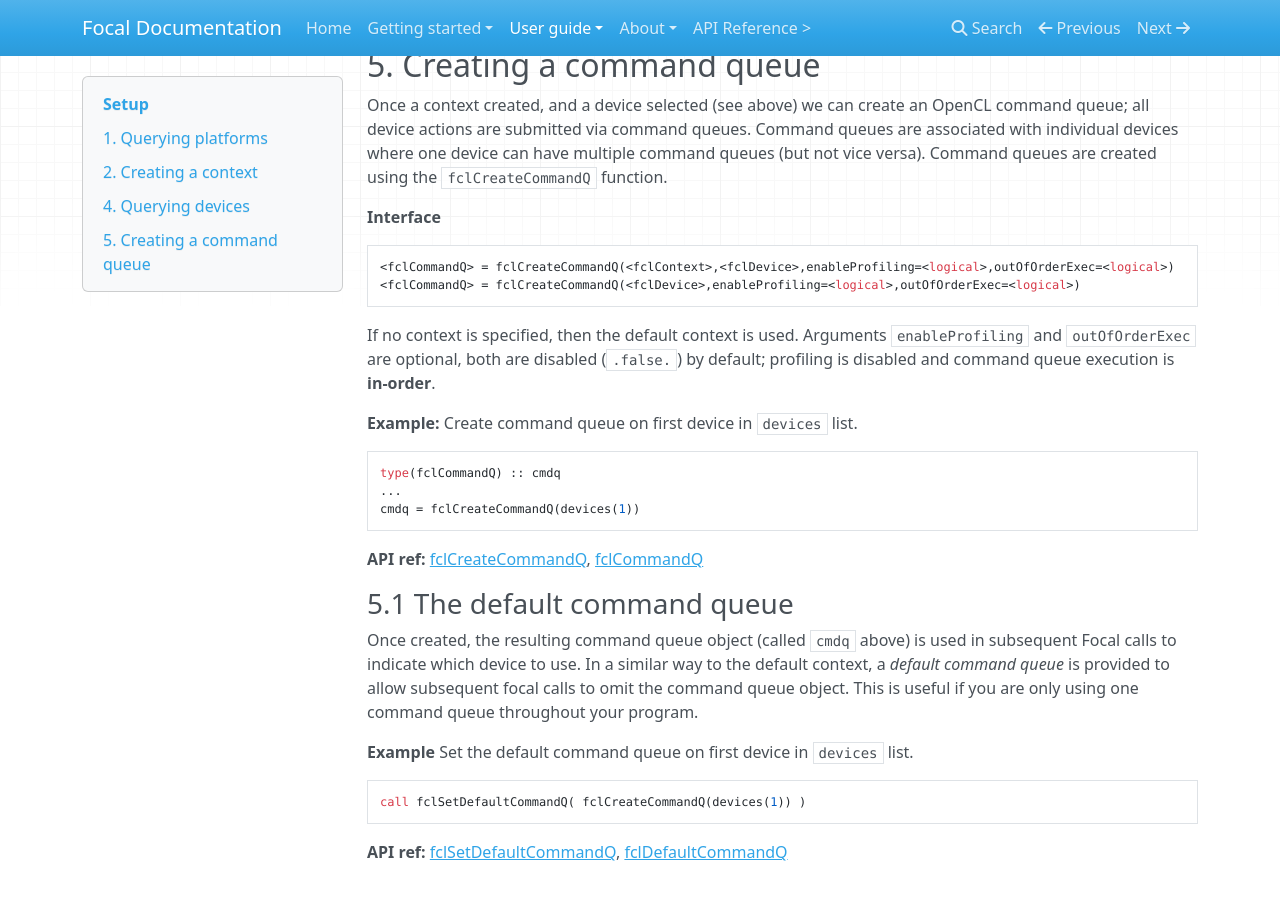
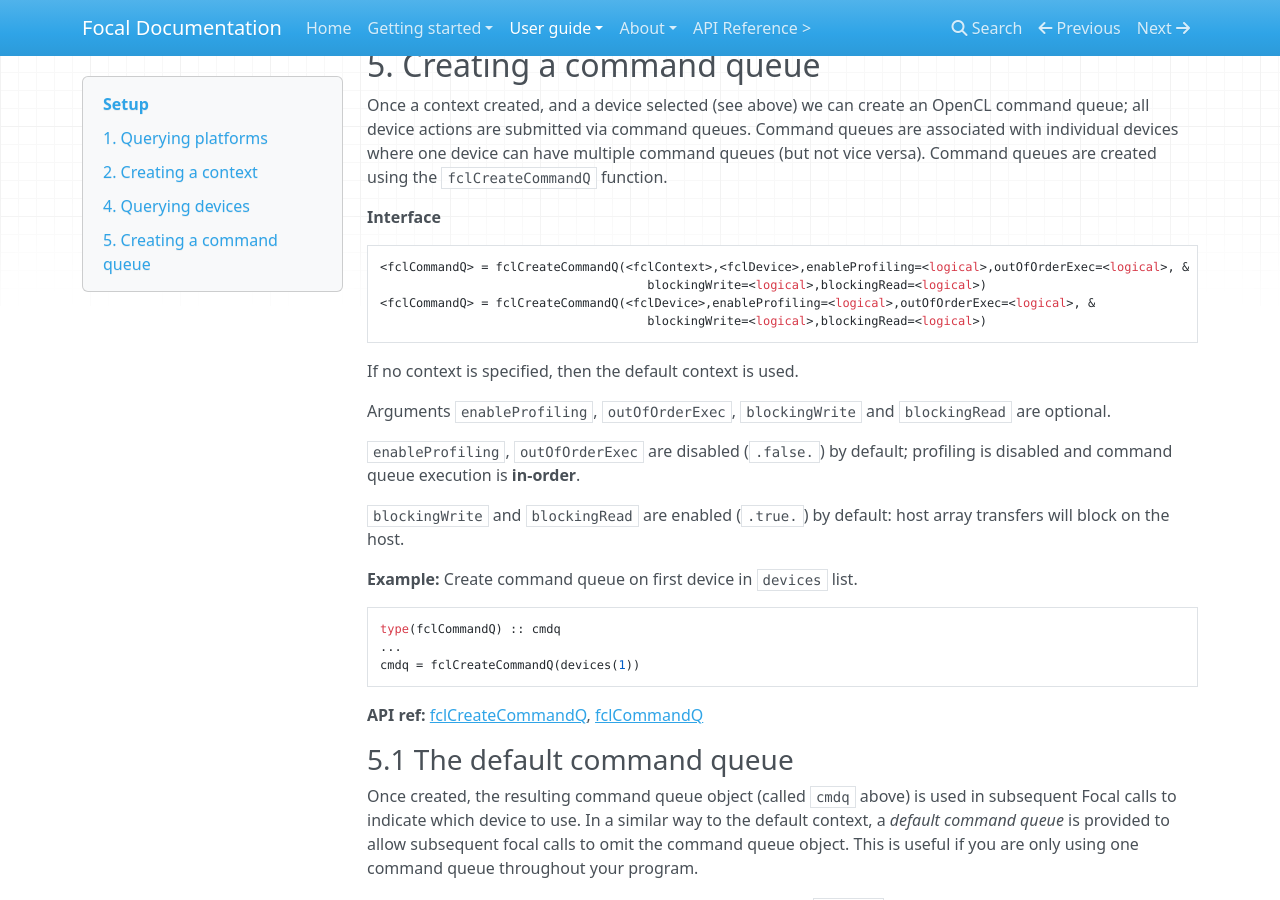
Before and after one commit to LKedward/focal-docs, an MkDocs documentation site: the page built from docs/setup.md, in a window 1280 px wide and 900 px high, scrolled down 2460 px. Built offline with MkDocs 1.6.1, drawn with Linux system fonts in a browser that asks for light colours; nearby versions of some CDN libraries.

Commit message:
Update: setup page with new command queue flags.

````diff
--- a/docs/setup.md
+++ b/docs/setup.md
@@ -142,12 +142,19 @@ Command queues are created using the `fclCreateCommandQ` function.
 __Interface__
 
 ```fortran
-<fclCommandQ> = fclCreateCommandQ(<fclContext>,<fclDevice>,enableProfiling=<logical>,outOfOrderExec=<logical>)
-<fclCommandQ> = fclCreateCommandQ(<fclDevice>,enableProfiling=<logical>,outOfOrderExec=<logical>)
+<fclCommandQ> = fclCreateCommandQ(<fclContext>,<fclDevice>,enableProfiling=<logical>,outOfOrderExec=<logical>, &
+                                     blockingWrite=<logical>,blockingRead=<logical>)
+<fclCommandQ> = fclCreateCommandQ(<fclDevice>,enableProfiling=<logical>,outOfOrderExec=<logical>, &
+                                     blockingWrite=<logical>,blockingRead=<logical>)
 ```
 If no context is specified, then the default context is used.
-Arguments `enableProfiling` and `outOfOrderExec` are optional, both are disabled (`.false.`) by default;
+
+Arguments `enableProfiling`, `outOfOrderExec`, `blockingWrite` and `blockingRead` are optional.
+
+`enableProfiling`, `outOfOrderExec` are disabled (`.false.`) by default;
  profiling is disabled and command queue execution is __in-order__.
+
+ `blockingWrite` and `blockingRead` are enabled (`.true.`) by default: host array transfers will block on the host.
 
 __Example:__
 Create command queue on first device in `devices` list.
````
